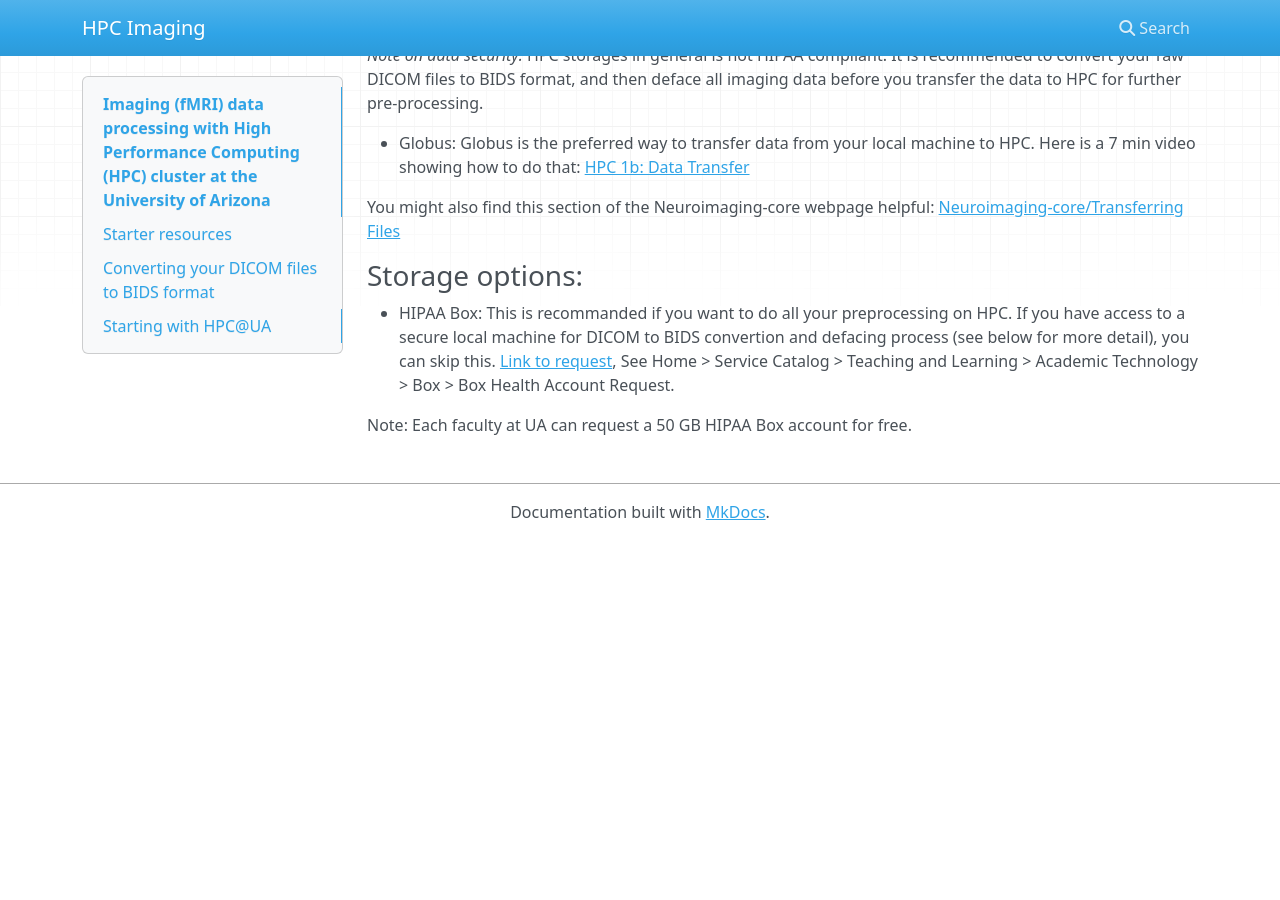
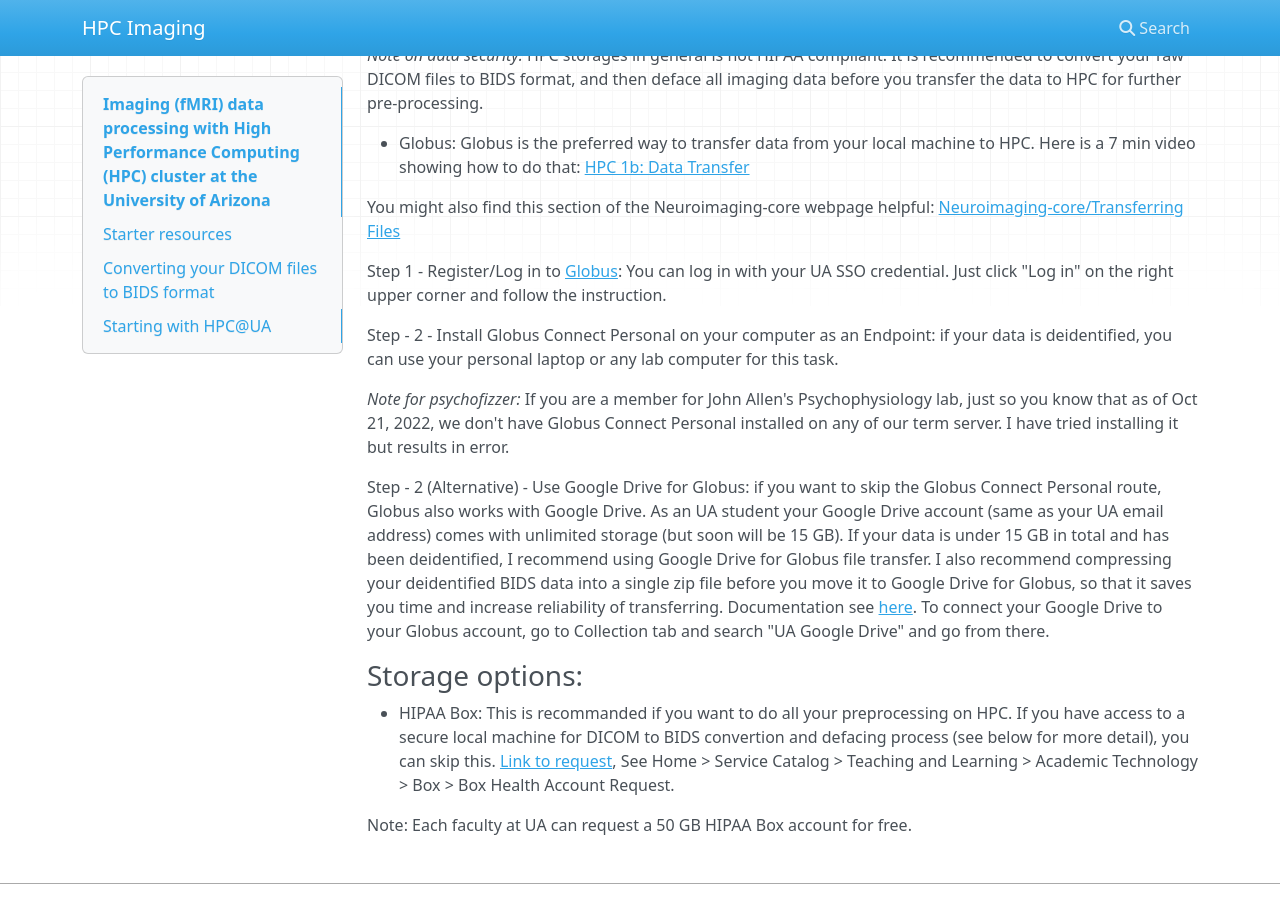
Before and after one commit to Diheng/HPC_imaging, an MkDocs documentation site: the page built from docs/index.md, in a window 1280 px wide and 900 px high, scrolled down 1729 px. Built offline with MkDocs 1.6.1, drawn with Linux system fonts in a browser that asks for light colours; nearby versions of some CDN libraries; before the commit the page ends 2269 px from its top, so only the background shows below that.

Commit message:
Added Globus instruction.

```diff
--- a/docs/index.md
+++ b/docs/index.md
@@ -56,6 +56,14 @@ Globus is the preferred way to transfer data from your local machine to HPC. Her
 
 You might also find this section of the Neuroimaging-core webpage helpful: [Neuroimaging-core/Transferring Files](https://neuroimaging-core-docs.readthedocs.io/en/latest/pages/hpc.html#transferring-files)
 
+Step 1 - Register/Log in to [Globus](https://www.globus.org/): You can log in with your UA SSO credential. Just click "Log in" on the right upper corner and follow the instruction.
+
+Step - 2 - Install Globus Connect Personal on your computer as an Endpoint: if your data is deidentified, you can use your personal laptop or any lab computer for this task.
+
+*Note for psychofizzer:* If you are a member for John Allen's Psychophysiology lab, just so you know that as of Oct 21, 2022, we don't have Globus Connect Personal installed on any of our term server. I have tried installing it but results in error.
+
+Step - 2 (Alternative) - Use Google Drive for Globus: if you want to skip the Globus Connect Personal route, Globus also works with Google Drive. As an UA student your Google Drive account (same as your UA email address) comes with unlimited storage (but soon will be 15 GB). If your data is under 15 GB in total and has been deidentified, I recommend using Google Drive for Globus file transfer. I also recommend compressing your deidentified BIDS data into a single zip file before you move it to Google Drive for Globus, so that it saves you time and increase reliability of transferring. Documentation see [here](https://docs.globus.org/how-to/gcsv5.3/access-google-drive/). To connect your Google Drive to your Globus account, go to Collection tab and search "UA Google Drive" and go from there.
+
 ### Storage options:
 
 - HIPAA Box: This is recommanded if you want to do all your preprocessing on HPC. If you have access to a secure local machine for DICOM to BIDS convertion and defacing process (see below for more detail), you can skip this. [Link to request](https://uarizona.service-now.com/), See Home > Service Catalog > Teaching and Learning > Academic Technology > Box > Box Health Account Request.
```
